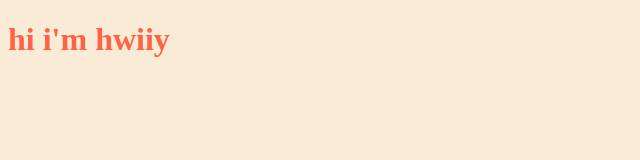
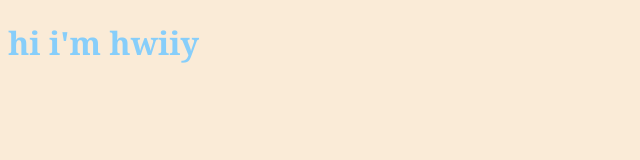
Before and after one commit to hwiiy/javascript-practice, a plain HTML site: page index.html in a window 1280 px wide. Both pictures are taken after a click on the element "hi i'm hwiiy". Shown: the whole page, without its empty margins (0-640 px from the left). Drawn offline with Linux system fonts and the light colour scheme.

Commit message:
sexy-font도 적용되면서 clicked도 함께 적용됨

```diff
--- a/app.js
+++ b/app.js
@@ -1,14 +1,13 @@
 const h1 = document.querySelector(".hello h1");
 
 function handleClick() {
-    const current = h1.className;
-    let newcolor;
-    if(current === "active") {
-        newcolor = "";
+   const clickedClass = "clicked" // 이렇게 변수에다가 저장해두고 쓰는 게 아주 유용함!!
+
+    if(h1.classList.contains(clickedClass)) {
+        h1.classList.remove(clickedClass);
     } else {
-        newcolor="active";
+        h1.classList.add(clickedClass);
     }
-    h1.className = newcolor;
 }
 
 h1.addEventListener("click",handleClick);
--- a/index.html
+++ b/index.html
@@ -9,7 +9,7 @@
 </head>
 <body>
     <div class="hello">
-        <h1>hi i'm hwiiy</h1>
+        <h1 class="sexy-font clicked">hi i'm hwiiy</h1>
     </div>
 
     <script src="./app.js"></script>
--- a/style.css
+++ b/style.css
@@ -5,6 +5,9 @@ h1 {
     color: lightskyblue;
 }
 
-.active {
+.clicked {
     color: tomato;
 }
+.sexy-font {
+    font-family: Cambria, Cochin, Georgia, Times, 'Times New Roman', serif;
+}
```
